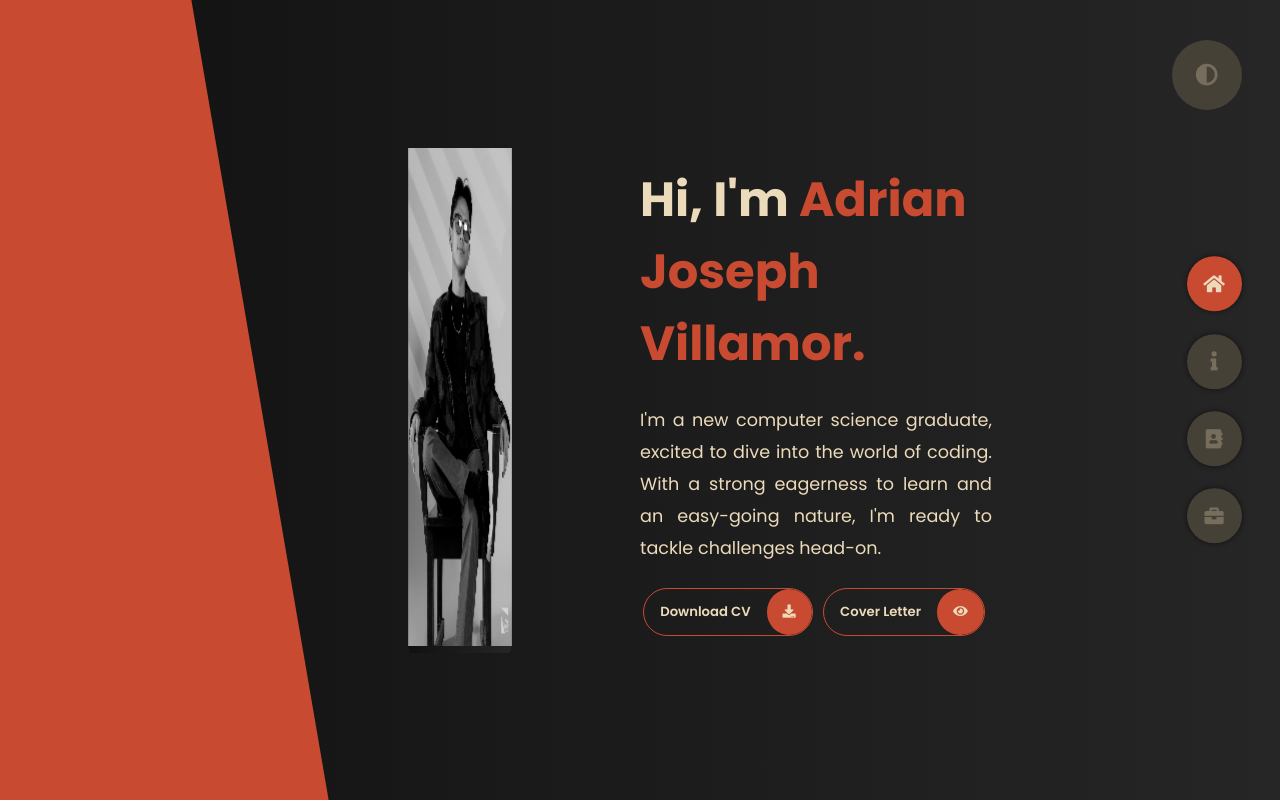
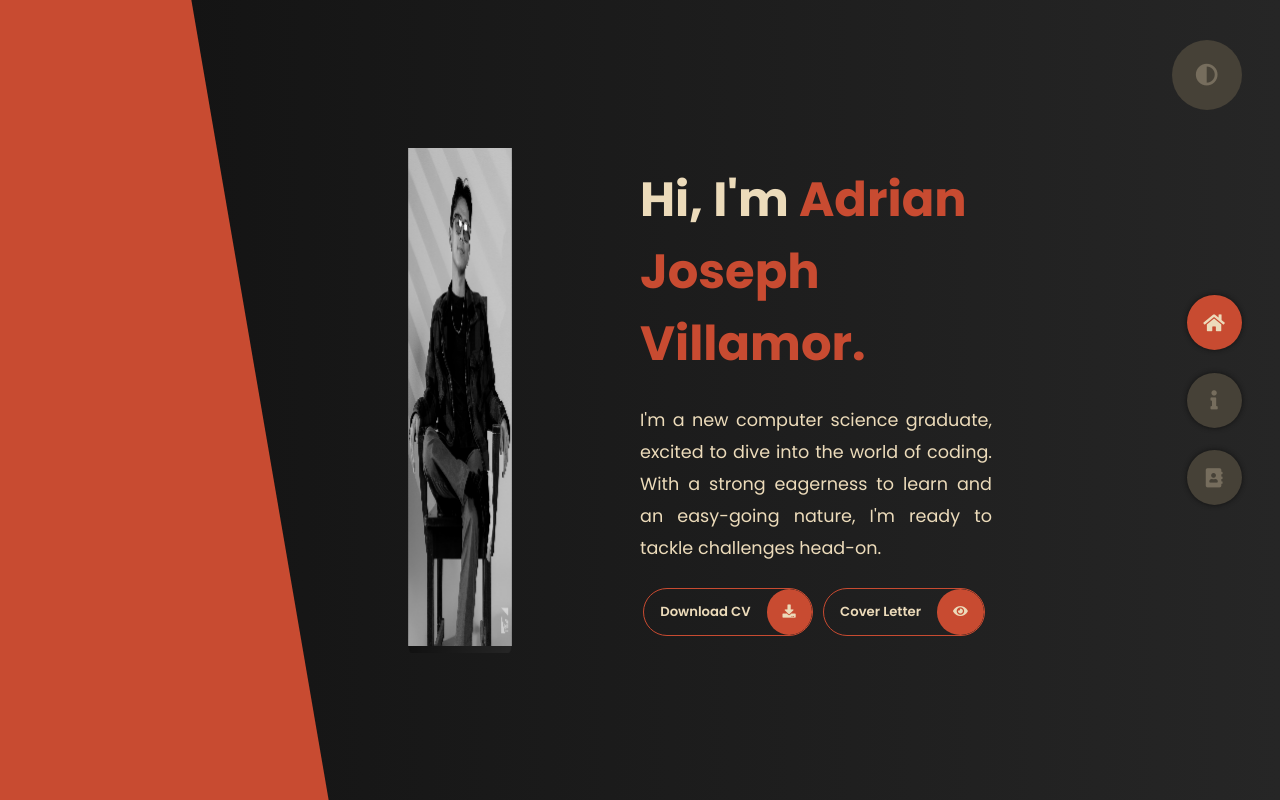
Before and after one commit to AJVillamor/AJVillamor.github.io, a plain HTML site: page index.html in a window 1280 px wide. Drawn offline with Linux system fonts and the light colour scheme.

Commit message:
Quick update
Edited: Hide portfolio button

```diff
--- a/index.html
+++ b/index.html
@@ -452,7 +452,7 @@
         <div class="control" data-id="contact">
             <i class="fas fa-address-book"></i>
         </div>
-        <div class="control" data-id="portfolio">
+        <div class="control" style="display: none;" data-id="portfolio">
             <i class="fas fa-briefcase"></i>
         </div>
     </div>
```
